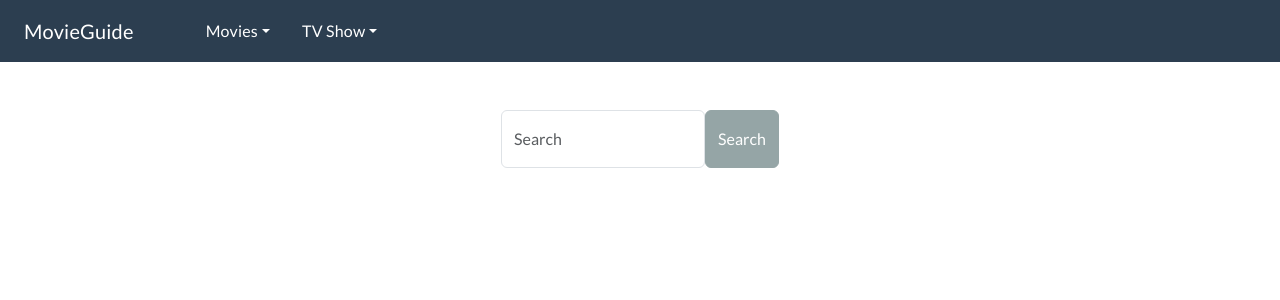
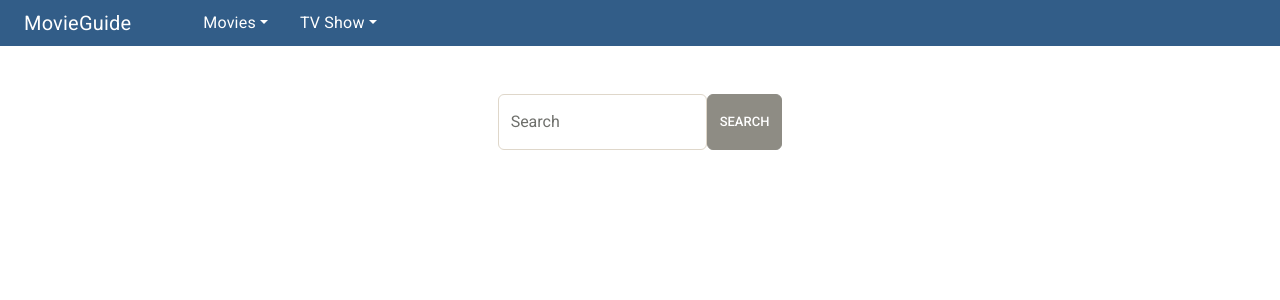
Before and after one commit to janis-jenny/MovieGuide, a React (Create React App) app: page / in a window 1280 px wide. Shown: the top 300 px of the page. Built offline with nearby package versions, Linux system fonts and the light colour scheme; no server answers.

Commit message:
Add dropdown of categories for the movies nav link

```diff
--- a/src/components/Dropdown.js
+++ b/src/components/Dropdown.js
@@ -0,0 +1,30 @@
+/* eslint-disable jsx-a11y/no-noninteractive-element-interactions */
+/* eslint-disable jsx-a11y/click-events-have-key-events */
+import React, { useState } from 'react';
+import { Link } from 'react-router-dom';
+import { dropdownItems } from './NavItems';
+
+function Dropdown() {
+  const [dropdown, setDropdown] = useState(false);
+
+  return (
+    <>
+      <ul className="dropdown-menu show" onClick={() => setDropdown(!dropdown)}>
+        {dropdownItems.map((item) => (
+          <li key={item.id}>
+            <Link
+              to={item.path}
+              className={item.cName}
+              data-popper-placement="bottom-start"
+              onClick={() => setDropdown(false)}
+            >
+              {item.title}
+            </Link>
+          </li>
+        ))}
+      </ul>
+    </>
+  );
+}
+
+export default Dropdown;
--- a/src/components/Header.js
+++ b/src/components/Header.js
@@ -1,9 +1,12 @@
 /* eslint-disable jsx-a11y/no-noninteractive-element-to-interactive-role */
-import React from 'react';
+import React, { useState } from 'react';
 import { Link } from 'react-router-dom';
 import { navItems } from './NavItems';
+import Dropdown from './Dropdown';
 
-const Header = () => (
+const Header = () => {
+  const [dropdown, setDropdown] = useState(false);
+  return (
     <nav className="navbar navbar-expand-lg navbar-dark bg-primary">
       <div>
         <Link to="/" className="navbar-brand px-4 mx-0">MovieGuide</Link>
@@ -17,14 +20,15 @@ const Header = () => (
                 role="button"
                 id="dropdownMenuLink"
                 data-bs-toggle="dropdown"
-              aria-expanded="false"
+                aria-haspopup="true"
+                aria-expanded="true"
                 key={item.id}
                 className={item.cName}
-/*               onMouseEnter={() => setDropdown(true)}
-              onMouseLeave={() => setDropdown(false)} */
+                onMouseEnter={() => setDropdown(true)}
+                onMouseLeave={() => setDropdown(false)}
               >
                 {item.title}
-              {/* {dropdown && <Dropdown />} */}
+                {dropdown && <Dropdown />}
               </li>
             );
           }
@@ -32,9 +36,10 @@ const Header = () => (
             <li
               href="#"
               role="button"
-            id="dropdownMenuLink"
+            // id="dropdownMenuLink"
               data-bs-toggle="dropdown"
-            aria-expanded="false"
+              aria-haspopup="true"
+              aria-expanded="true"
               key={item.id}
               className={item.cName}
             >
@@ -45,4 +50,5 @@ const Header = () => (
       </ul>
     </nav>
   );
+};
 export default Header;
--- a/src/components/NavItems.js
+++ b/src/components/NavItems.js
@@ -2,40 +2,26 @@ export const navItems = [
   {
     id: 1,
     title: 'Movies',
-    cName: 'dropdown-toggle text-white px-3',
+    cName: 'dropdown-toggle show text-white px-3',
   },
   {
     id: 2,
     title: 'TV Show',
-    cName: 'dropdown-toggle text-white px-3',
+    cName: 'dropdown-toggle show text-white px-3',
   },
 ];
-
-export default navItems;
 
 export const dropdownItems = [
   {
     id: 1,
-    title: 'Movies',
-    path: './movies',
-    cName: 'nav-item',
+    title: 'Popular',
+    path: './popular',
+    cName: 'dropdown-item show',
   },
   {
     id: 2,
-    title: 'TV Show',
-    path: './tv',
-    cName: 'nav-item',
-  },
-/*   {
-    id: 3,
     title: 'Upcoming',
     path: './upcoming',
-    cName: 'dropdown-item',
+    cName: 'dropdown-item show',
   },
-  {
-    id: 4,
-    title: 'Top Rated',
-    path: './toprated',
-    cName: 'dropdown-item',
-  }, */
 ];
--- a/src/index.js
+++ b/src/index.js
@@ -4,7 +4,7 @@ import './style/index.css';
 import { Provider } from 'react-redux';
 import App from './components/App';
 import store from './redux/store';
-import 'bootswatch/dist/flatly/bootstrap.min.css';
+import 'bootswatch/dist/sandstone/bootstrap.min.css';
 
 ReactDOM.render(
   <React.StrictMode>
```
Lines whose indentation alone changed are shown as unchanged.
